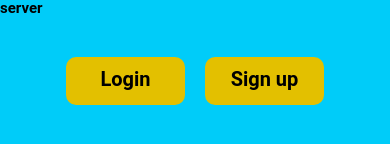
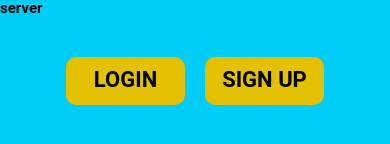
Before and after one commit to vanchihieu/Lab-ReactNative, a React Native app: screen / in a window 390 px wide. Shown: the part 524-668 px from the top of the page. Built offline with nearby package versions, Linux system fonts and the light colour scheme.

Commit message:
Update README FirstScreen

```diff
--- a/App.js
+++ b/App.js
@@ -1,5 +1,3 @@
-import { StatusBar } from "expo-status-bar";
-import { StyleSheet, Text, View, Image, Touchable, Pressable, TouchableOpacity } from "react-native";
 import FisrtScreen from "./src/screens/FirstScreen";
 
 export default function App() {
--- a/src/screens/FirstScreen/style.js
+++ b/src/screens/FirstScreen/style.js
@@ -34,10 +34,12 @@ export const styles = StyleSheet.create({
     },
     textButton: {
       color: "#000000",
-      fontSize: "20px",
-      fontWeight: "bold",
+      fontSize: "22px",
+      fontWeight: "700",
       fontFamily: "Roboto",
       textAlign: "center",
+      textTransform: "uppercase",
+
     },
     button: {
       backgroundColor: "#E3C000",
```
Also changed, not shown: 1 other file (tests, documents, lock files or other folders).
